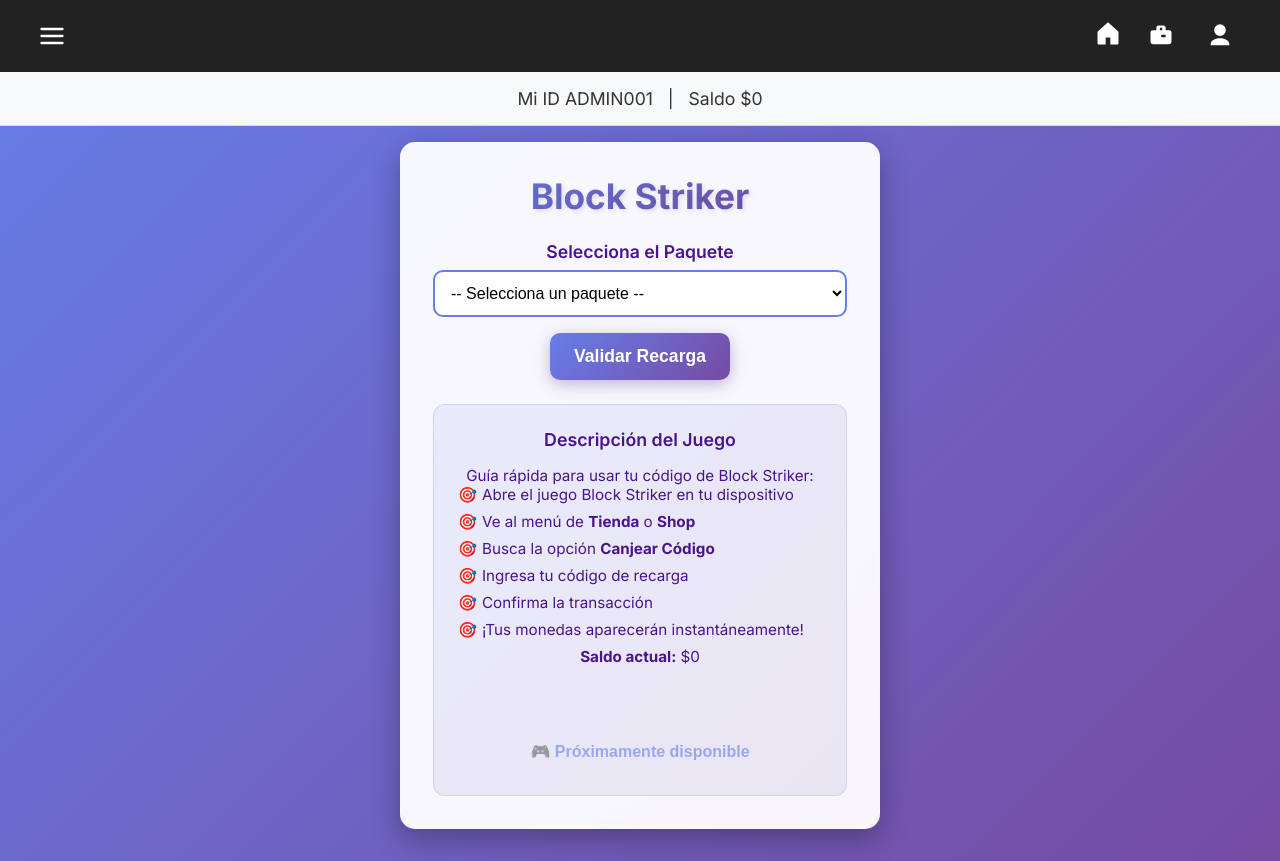
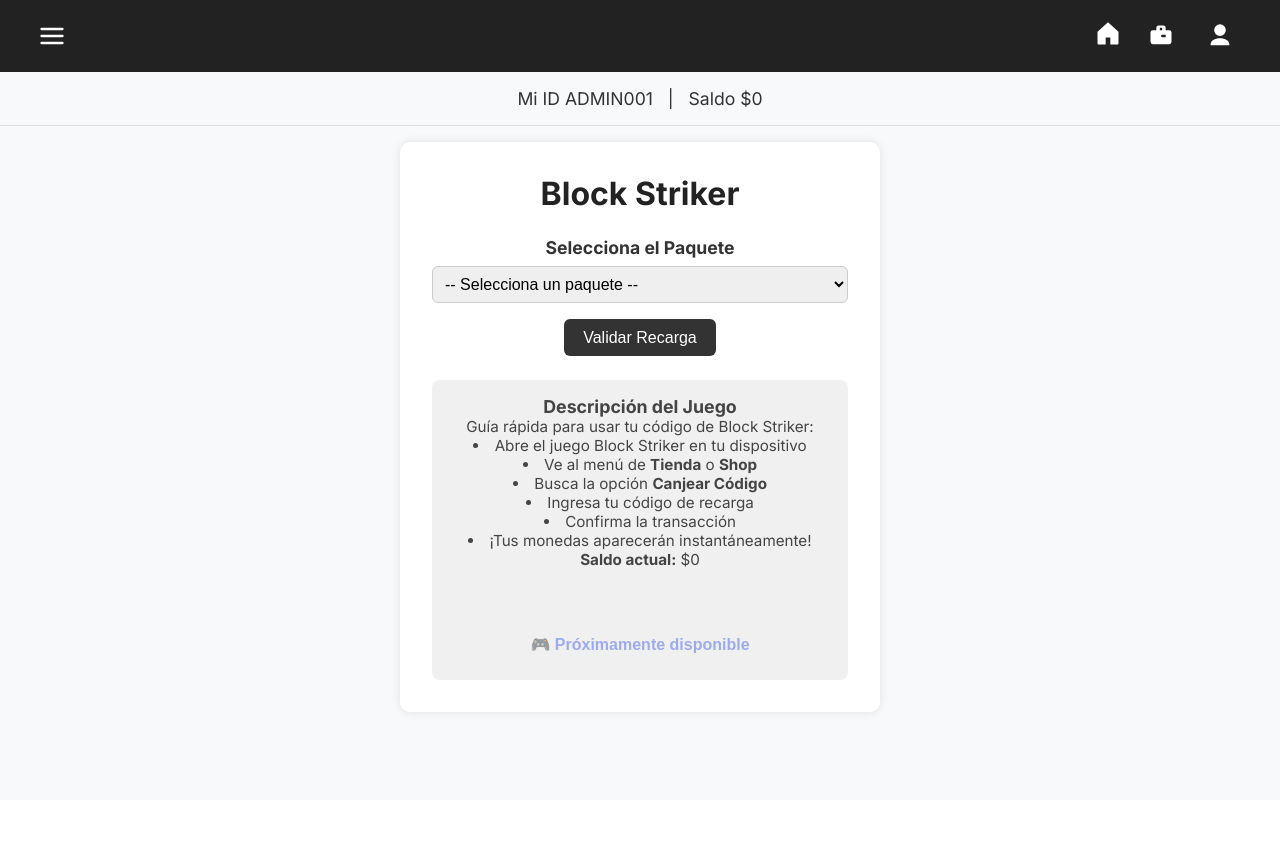
Before and after one commit to 2eliot/Revendedores, a Flask app: page /blockstriker in a window 1280 px wide. After the commit the page ends 715 px from the top, so only its background shows below. Run offline with Flask 3, Linux system fonts and the light colour scheme; the visitor is signed in with stand-in values (Sample User, id 1); data that the repository does not hold is empty; some libraries are stand-ins or nearby versions.

Commit message:
Assistant checkpoint: Actualizar CSS de Block Striker con estilo Free Fire
Assistant generated file changes:
- static/blockstriker.css: Actualizar CSS de Block Striker para usar el mismo estilo que Free Fire Latam

---

User prompt:

mo pero manten el css como el de free plis

Replit-Commit-Author: Assistant
Replit-Commit-Session-Id: b9bcb920-b795-4c3b-9846-844b9a6f005f

```diff
--- a/static/blockstriker.css
+++ b/static/blockstriker.css
@@ -1,11 +1,9 @@
-
 body {
   font-family: 'Inter', sans-serif;
-  background: linear-gradient(135deg, #667eea 0%, #764ba2 100%);
+  background-color: #f8f9fa;
   margin: 0;
   padding: 0;
   text-align: center;
-  min-height: 100vh;
 }
 
 /* Espaciado para el contenido después del header */
@@ -21,24 +19,16 @@ body > .juego-container {
 .juego-container {
   max-width: 480px;
   margin: auto;
-  background: rgba(255, 255, 255, 0.95);
-  border-radius: 15px;
-  box-shadow: 0 10px 30px rgba(0,0,0,0.3);
+  background: #fff;
+  border-radius: 10px;
+  box-shadow: 0 0 10px rgba(0,0,0,0.1);
   padding: 2rem;
-  backdrop-filter: blur(10px);
-  border: 1px solid rgba(255, 255, 255, 0.2);
 }
 
 .juego-titulo {
-  font-size: 2.2rem;
+  font-size: 2rem;
   margin-bottom: 1.5rem;
-  color: #4a148c;
-  font-weight: 700;
-  text-shadow: 2px 2px 4px rgba(0,0,0,0.1);
-  background: linear-gradient(135deg, #667eea, #764ba2);
-  -webkit-background-clip: text;
-  -webkit-text-fill-color: transparent;
-  background-clip: text;
+  color: #222;
 }
 
 .juego-form {
@@ -48,103 +38,61 @@ body > .juego-container {
 .juego-form label {
   display: block;
   margin-bottom: 0.5rem;
-  font-weight: 600;
+  font-weight: bold;
   font-size: 1.1rem;
-  color: #4a148c;
 }
 
 .juego-form select {
-  padding: 0.75rem;
+  padding: 0.5rem;
   font-size: 1rem;
-  border-radius: 10px;
-  border: 2px solid #667eea;
+  border-radius: 6px;
+  border: 1px solid #ccc;
   width: 100%;
   margin-bottom: 1rem;
-  background: rgba(255, 255, 255, 0.9);
-  transition: all 0.3s ease;
-}
-
-.juego-form select:focus {
-  outline: none;
-  border-color: #764ba2;
-  box-shadow: 0 0 10px rgba(118, 75, 162, 0.3);
 }
 
 .juego-form button {
-  padding: 0.8rem 1.5rem;
-  background: linear-gradient(135deg, #667eea, #764ba2);
+  padding: 0.6rem 1.2rem;
+  background-color: #333;
   color: #fff;
   border: none;
-  border-radius: 10px;
+  border-radius: 6px;
   cursor: pointer;
-  font-size: 1.1rem;
-  font-weight: 600;
-  transition: all 0.3s ease;
-  box-shadow: 0 4px 15px rgba(118, 75, 162, 0.4);
+  font-size: 1rem;
 }
 
 .juego-form button:hover {
-  transform: translateY(-2px);
-  box-shadow: 0 6px 20px rgba(118, 75, 162, 0.6);
-}
-
-.juego-form button:active {
-  transform: translateY(0);
+  background-color: #444;
 }
 
 .juego-descripcion {
   font-size: 0.95rem;
-  background: linear-gradient(135deg, rgba(102, 126, 234, 0.1), rgba(118, 75, 162, 0.1));
-  padding: 1.5rem;
-  border-radius: 12px;
-  color: #4a148c;
-  border: 1px solid rgba(102, 126, 234, 0.2);
-}
-
-.juego-descripcion h3 {
-  color: #4a148c;
-  margin-bottom: 1rem;
-  font-weight: 600;
-}
-
-.juego-descripcion li {
-  text-align: left;
-  margin-bottom: 0.5rem;
-  list-style: none;
-  position: relative;
-  padding-left: 1.5rem;
-}
-
-.juego-descripcion li:before {
-  content: "🎯";
-  position: absolute;
-  left: 0;
+  background-color: #f0f0f0;
+  padding: 1rem;
+  border-radius: 8px;
+  color: #444;
 }
 
 .message {
   margin-top: 1rem;
-  padding: 0.75rem;
-  border-radius: 8px;
-  font-weight: 600;
-  border: 1px solid transparent;
+  padding: 0.5rem;
+  border-radius: 4px;
+  font-weight: bold;
 }
 
 .message.success {
-  background: linear-gradient(135deg, #d4edda, #c3e6cb);
+  background-color: #d4edda;
   color: #155724;
-  border-color: #c3e6cb;
 }
 
 .message.error {
-  background: linear-gradient(135deg, #f8d7da, #f5c6cb);
+  background-color: #f8d7da;
   color: #721c24;
-  border-color: #f5c6cb;
 }
 
 .message.info {
-  background: linear-gradient(135deg, #cce7ff, #b8daff);
+  background-color: #cce7ff;
   color: #004085;
-  border-color: #b8daff;
 }
 
 .btn {
```
